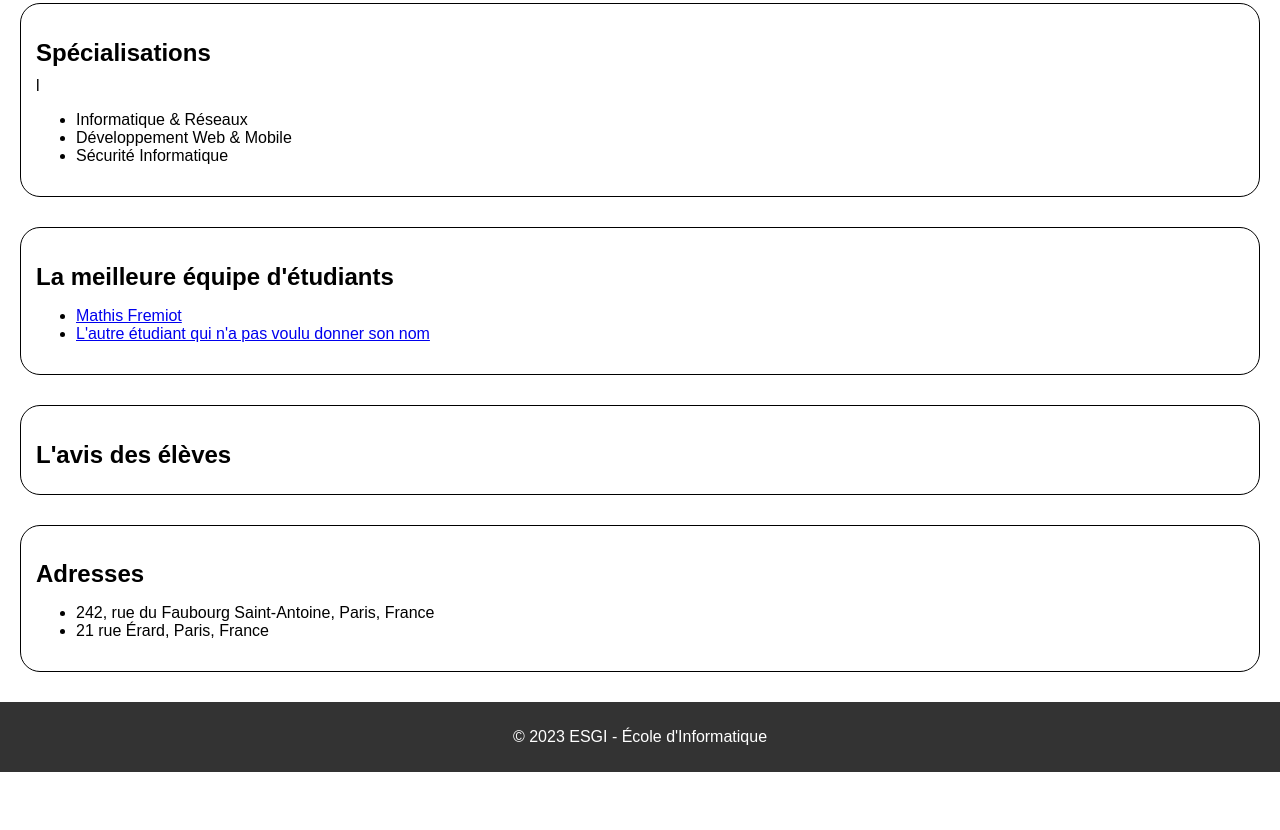
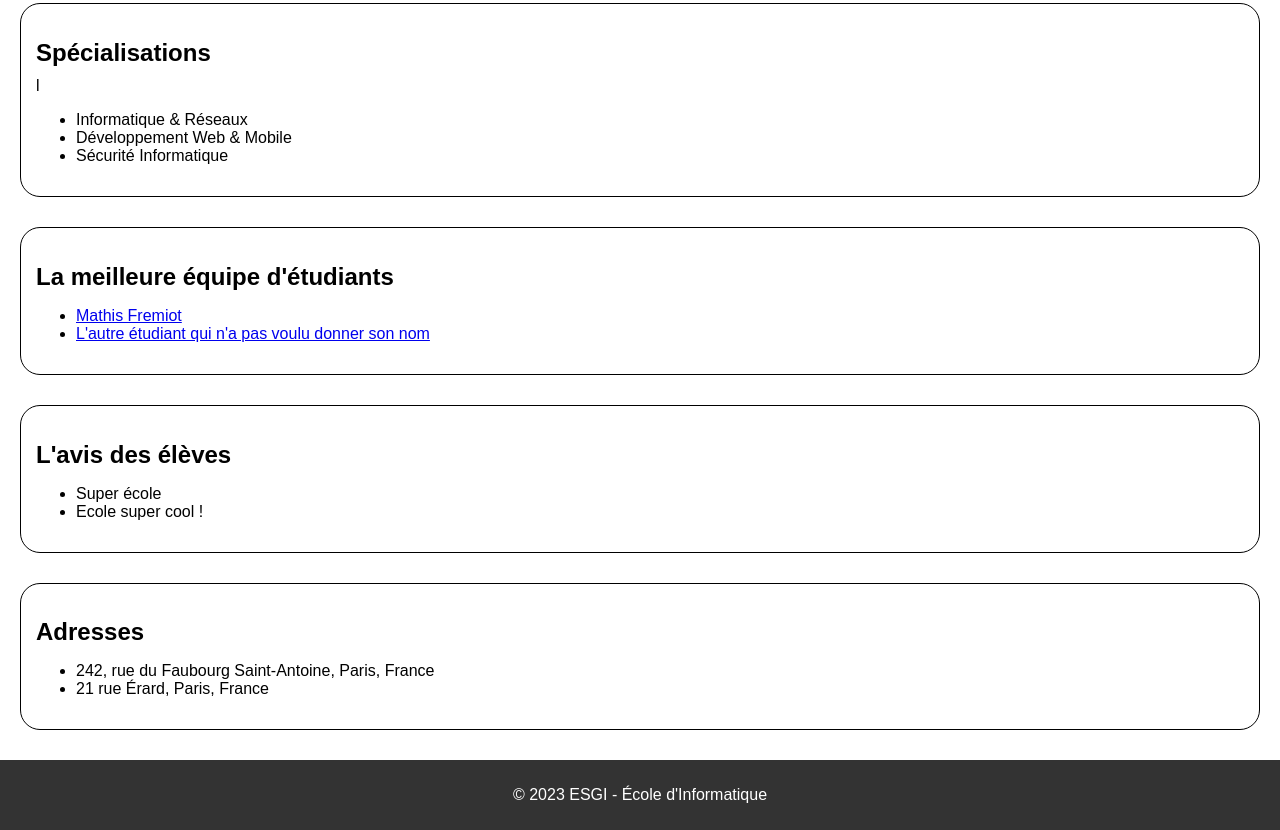
Before and after one commit to chatelet69/controleGit, a plain HTML site: page index.html in a window 1280 px wide. Shown: the part 489-1319 px from the top of the page. Before the commit the page ends 1261 px from the top, so only its background shows below. Drawn offline with Linux system fonts and the light colour scheme.

Commit message:
add avis élèves

```diff
--- a/index.html
+++ b/index.html
@@ -41,6 +41,10 @@
 
     <section id="avisEleves">
       <h2>L'avis des élèves</h2>
+      <ul>
+        <li>Super école</li>
+        <li>Ecole super cool !</li>
+      </ul>
     </section>
 
     <section id="address">
```
